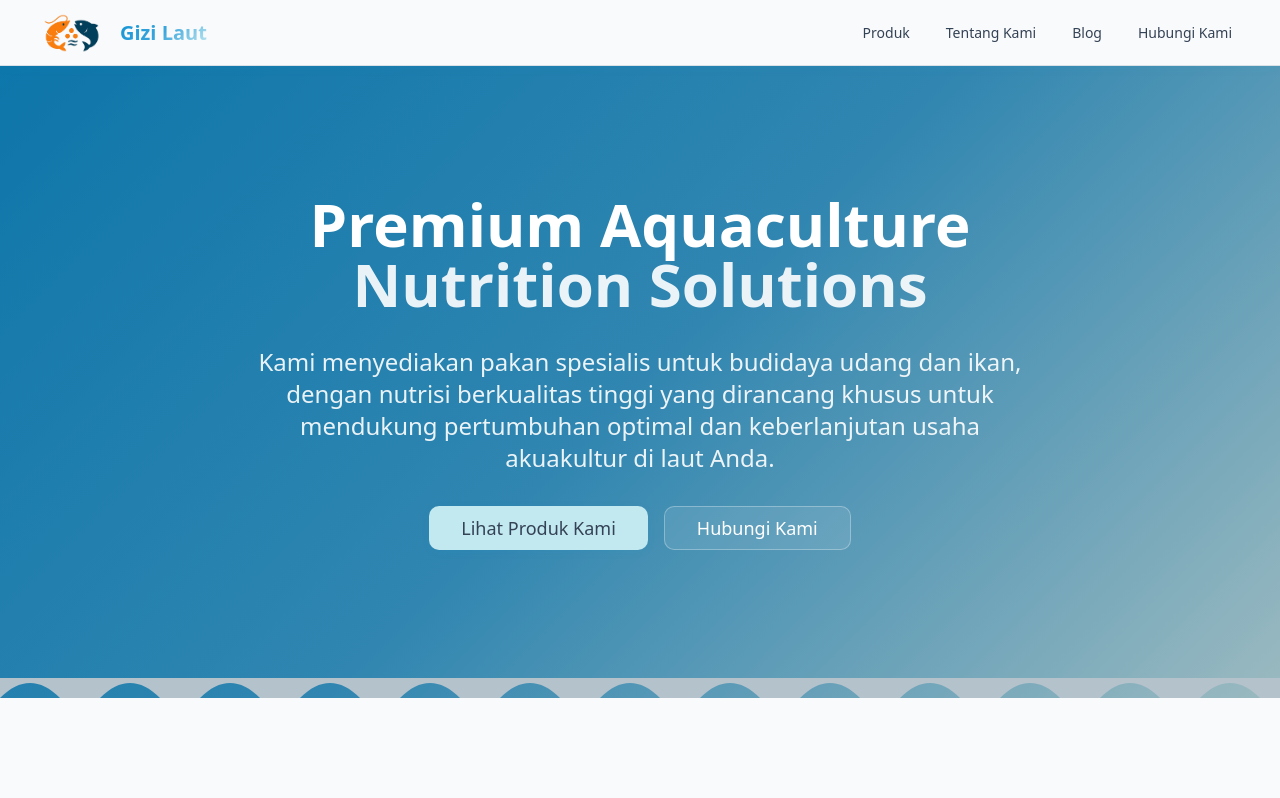
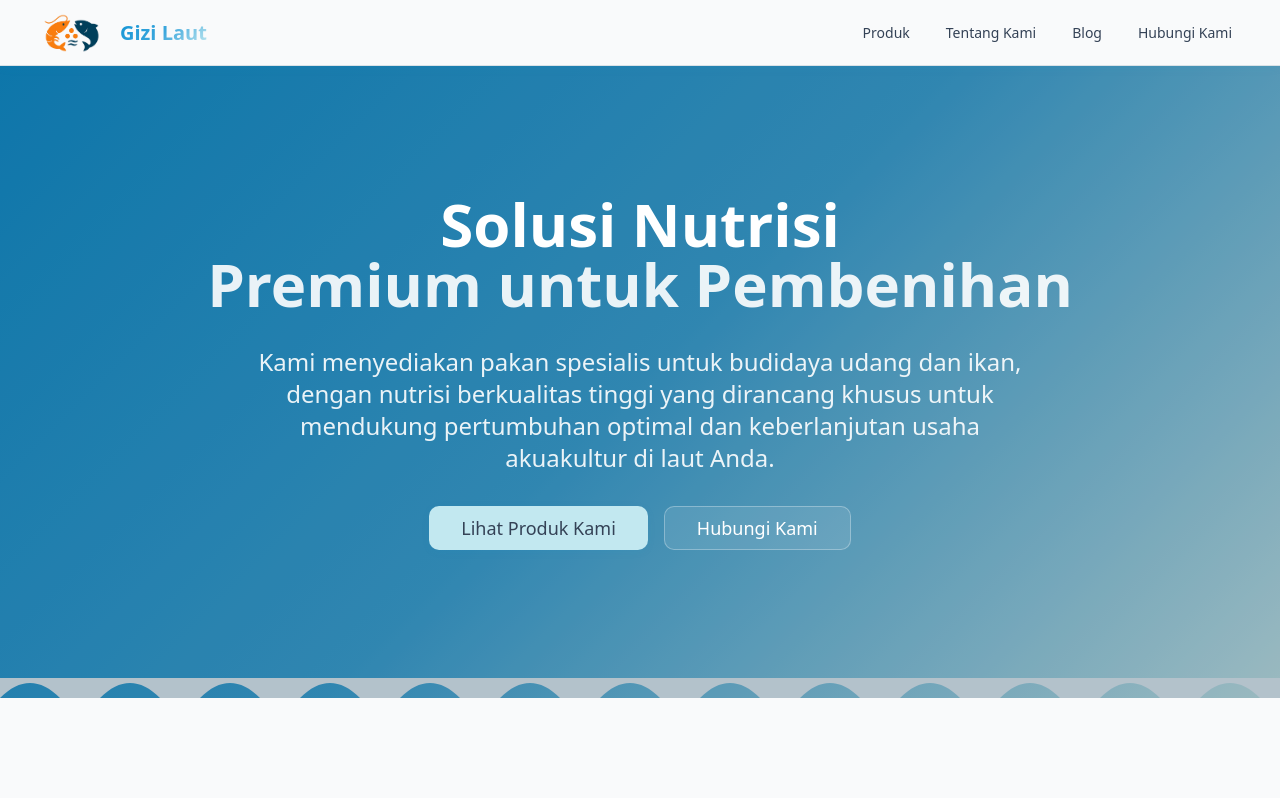
Before and after one commit to GiziLaut/gizilaut-ocean-elegance, a React (Vite) app: page / in a window 1280 px wide. Shown: the top 798 px of the page. Built offline with nearby package versions, Linux system fonts and the light colour scheme.

Commit message:
update home 1

```diff
--- a/src/pages/Home.tsx
+++ b/src/pages/Home.tsx
@@ -12,8 +12,8 @@ const Home = () => {
         <div className="relative container mx-auto px-4 sm:px-6 lg:px-8 py-24 lg:py-32">
           <div className="max-w-4xl mx-auto text-center space-y-8">
             <h1 className="text-4xl lg:text-6xl font-bold leading-tight">
-              Premium Aquaculture
-              <span className="block text-white/90">Nutrition Solutions</span>
+              Solusi Nutrisi
+              <span className="block text-white/90">Premium untuk Pembenihan</span>
             </h1>
             <p className="text-xl lg:text-2xl text-white/90 leading-relaxed max-w-3xl mx-auto">
               Kami menyediakan pakan spesialis untuk budidaya udang dan ikan, dengan nutrisi berkualitas
```
